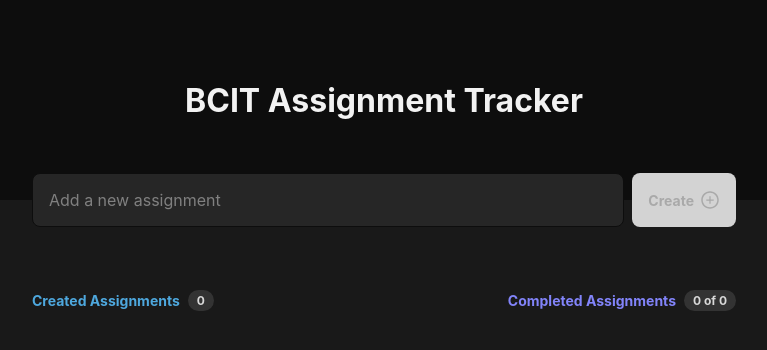
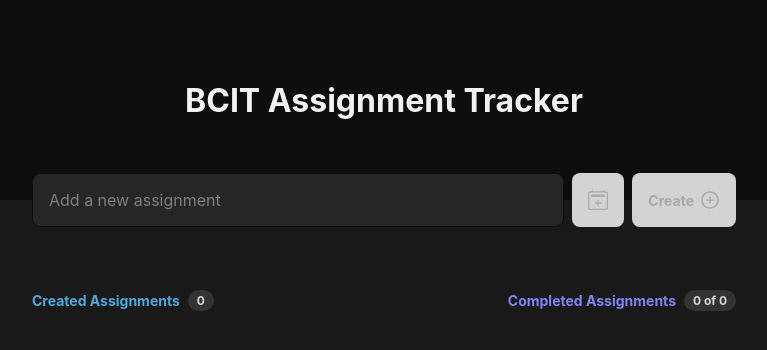
Before and after one commit to binybani/COMP3013-Front-End-Web-Dev-with-React, a React (Vite) app in the folder assignment-tracker/: page / in a window 1280 px wide. Shown: the top 350 px of the page, without its empty margins (256-1023 px from the left). Built offline with nearby package versions, Linux system fonts and the light colour scheme.

Commit message:
add calendar and due date

```diff
--- a/assignment-tracker/package.json
+++ b/assignment-tracker/package.json
@@ -11,7 +11,9 @@
   },
   "dependencies": {
     "@types/uuid": "^9.0.5",
+    "date-fns": "^2.30.0",
     "react": "^18.2.0",
+    "react-day-picker": "^8.9.0",
     "react-dom": "^18.2.0",
     "react-icons": "^4.8.0",
     "uuid": "^9.0.1"
--- a/assignment-tracker/src/App.tsx
+++ b/assignment-tracker/src/App.tsx
@@ -2,30 +2,61 @@
 import { Assignments } from "./components/Assignments";
 import { useState } from "react";
 import { v4 as uuidv4 } from 'uuid';
+import Calendar from "./components/Calendar";
+import { format, differenceInDays, setHours, setMinutes, setSeconds, setMilliseconds } from "date-fns";
 
 function App() {
   const [buttonState, setButtonState] = useState(true);
   const [enteredText, setEnteredText] = useState("");
-  const [enteredAssignments, setEnteredAssignments] = useState<{ id: string, text: string, isChecked: boolean }[]>([]);
+  const [enteredAssignments, setEnteredAssignments] = useState<{ id: string, text: string, isChecked: boolean, due: number }[]>([]);
   const [completedAssignments, setCompletedAssignments] = useState(0);
+  const [selectedDate, setSelectedDate] = useState<Date>();
+  // const [showCalendar, setShowCalendar] = useState(false);
+
+  function calculateRemainingDays(selectedDate: Date | undefined): number {
+    if (selectedDate && enteredText) {
+      const today = new Date();
+      console.log(today)
+      const selectedDateMidnight = setMilliseconds(setSeconds(setMinutes(setHours(selectedDate, 0), 0), 0), 0);
+      const todayMidnight = setMilliseconds(setSeconds(setMinutes(setHours(new Date(), 0), 0), 0), 0);
+      const remainingDays = differenceInDays(selectedDateMidnight, todayMidnight);
+      // const remainingDays = Math.ceil(differenceDays);
+
+      console.log("difference", remainingDays);
+      return remainingDays;
+    } else {
+      return 0; // 또는 다른 값을 반환하거나 에러 처리를 수행하세요.
+    }
+  }
+
 
   const inputHandler =(event: any) => {
-    if(event.target.value === "") {
+    if(event.target.value !== "" || selectedDate) {
+      setButtonState(false);
+    } else {
       setButtonState(true);
-    } else {
-      setButtonState(false);
     }
     setEnteredText(event.target.value);
   }
 
   const createAssignmentHandler = (event: any) => {
     event.preventDefault();
+    const dueDate = calculateRemainingDays(selectedDate);
+    if (selectedDate) {
       const newAssignment = {
         id: uuidv4(), // Generate a unique ID
         text: enteredText,
         isChecked: false,
+        due: dueDate,
       };
       setEnteredAssignments([...enteredAssignments, newAssignment]);    setEnteredText("");
+      setEnteredText("");
+      setSelectedDate(undefined);
+      setButtonState(true); // 입력 완료 후 버튼을 비활성화
+    } else {
+      alert('The date must be selected.')
+      console.log("날짜를 선택하세요")
+    }
   };
 
   return (
@@ -35,6 +66,8 @@
       createAssignmentHandler={createAssignmentHandler}
       buttonState={buttonState}
       enteredText={enteredText}
+      selectedDate={selectedDate}
+      setSelectedDate={setSelectedDate}
       />
       <Assignments
       setCompletedAssignments={setCompletedAssignments}
--- a/assignment-tracker/src/components/Assignment/index.tsx
+++ b/assignment-tracker/src/components/Assignment/index.tsx
@@ -3,7 +3,7 @@
 import { BsCheckCircleFill } from "react-icons/bs";
 
 type AssignmentProps = {
-  enteredAssignments: { id: string; text: string, isChecked: boolean }[];
+  enteredAssignments: { id: string; text: string, isChecked: boolean, due: number }[];
   deleteHandler: (assignmentKey: string) => void;
   checkButtonHandler: (assignmentKey: string) => void;
 }
@@ -28,7 +28,7 @@
                   )}
               </button>
               <p>{assignment.text}</p>
-              <p>{assignment.id}</p>
+              <p>Due: {assignment.due} days</p>
               <button onClick={()=>deleteHandler(assignment.id)} className={styles.deleteButton}>
                 <TbTrash size={20} />
               </button>
--- a/assignment-tracker/src/components/Assignments/index.tsx
+++ b/assignment-tracker/src/components/Assignments/index.tsx
@@ -4,8 +4,8 @@
 type AssignmentsProps = {
   completedAssignments: number;
   setCompletedAssignments: (completedAssignments: number) => void;
-  enteredAssignments: { id: string; text: string, isChecked: boolean }[];
-  setEnteredAssignments: React.Dispatch<React.SetStateAction<{ id: string; text: string; isChecked: boolean; }[]>>;
+  enteredAssignments: { id: string; text: string, isChecked: boolean, due: number }[];
+  setEnteredAssignments: React.Dispatch<React.SetStateAction<{ id: string; text: string; isChecked: boolean; due: number }[]>>;
 }
 
 export function Assignments(
--- /dev/null
+++ b/assignment-tracker/src/components/Calendar/calendar.module.css
@@ -0,0 +1,64 @@
+/* calendar.module.css */
+.calendarContainer {
+  position: relative;
+}
+
+/* .calendarButton button {
+  height: 100%;
+  padding: 0 16px;
+  background: #8284fa;
+  color: #fff;
+  border: none;
+  border-radius: 8px;
+  display: flex;
+  align-items: center;
+  gap: 6px;
+  font-weight: 700;
+  font-size: 14px;
+}
+
+.calendarButton button:disabled {
+  background: lightgray;
+  cursor: no-drop;
+  color: darkgray;
+} */
+
+.calendarButton:hover + .calendarWrapper {
+  transform: translateX(0);
+  opacity: 1;
+  display: block;
+}
+
+.calendarWrapper {
+  position: absolute;
+  top: 100%;
+  right: 0%;
+  display: none;
+  background-color: #262626;
+}
+
+.calendarWrapper button {
+  /* all: initial; */
+  /* background: #4a4a4a; */
+  background: initial;
+  /* color: #fff; */
+  /* border: none;
+  border-radius: 8px;
+  display: flex;
+  align-items: center;
+  gap: 6px;
+  font-weight: 700;
+  font-size: 14px; */
+}
+
+.calendarWrapper button:hover {
+  /* all: initial; */
+
+  /* background: #8284fa; */
+  color: #000;
+}
+
+.calendarWrapper:hover {
+  opacity: 1;
+  display: block;
+}
--- /dev/null
+++ b/assignment-tracker/src/components/Calendar/index.tsx
@@ -0,0 +1,69 @@
+import styles from "./calendar.module.css";
+import {DayPicker} from 'react-day-picker';
+import 'react-day-picker/dist/style.css'
+import { BsCalendar2Plus } from "react-icons/bs";
+import { format } from "date-fns";
+import { useState } from "react";
+
+type CalendarProps = {
+  // inputHandler: (event: any) => void;
+  buttonState: boolean;
+  selectedDate: Date | undefined;
+  setSelectedDate: (selectedDate: Date | undefined) => void;
+}
+export default function Calendar(
+  {
+    // inputHandler,
+    buttonState,
+    selectedDate,
+    setSelectedDate
+  }: CalendarProps) {
+  const [showCalendar, setShowCalendar] = useState(false);
+  const handleIconClick = (event: React.MouseEvent) => {
+    event.preventDefault();
+  };
+
+  const handleDayClick = (date: Date) => {
+    setSelectedDate(date);
+  };
+  const handleMouseEnter = () => {
+    if (!buttonState) {
+      setShowCalendar(true);
+    }
+  };
+
+  const handleMouseLeave = () => {
+    setShowCalendar(false);
+  };
+
+  return (
+  <div className={styles.calendarContainer}>
+    <button
+      onMouseEnter={handleMouseEnter}
+      onMouseLeave={handleMouseLeave}
+      onClick={handleIconClick}
+      disabled={buttonState}
+      className={styles.calendarButton}
+    >
+      <BsCalendar2Plus size={20}/>
+    </button>
+    {showCalendar && (
+        <div
+        onMouseEnter={handleMouseEnter}
+        onMouseLeave={handleMouseLeave}
+        className={styles.calendarWrapper}
+        >
+          <DayPicker
+            mode="single"
+            selected={selectedDate}
+            onDayClick={handleDayClick}
+            // modifiers={{
+            //   selectedDay: (d) => d.getDate() === selectedDate?.getDate(),
+            //   unselectedDay: (d) => d.getDate() !== selectedDate?.getDate(),
+            // }}
+          />
+        </div>
+      )}
+  </div>
+  );
+}
--- a/assignment-tracker/src/components/Header/index.tsx
+++ b/assignment-tracker/src/components/Header/index.tsx
@@ -1,14 +1,25 @@
 import styles from "./header.module.css";
 import { AiOutlinePlusCircle } from "react-icons/ai";
 import { uppercase } from "../../helpers/stringHelpers";
+import Calendar from "../Calendar"
 
 type HeaderProps = {
   inputHandler: (event: any) => void;
   createAssignmentHandler: (event: any) => void;
   buttonState: boolean;
   enteredText: string;
+  selectedDate: Date | undefined;
+  setSelectedDate: (selectedDate: Date | undefined )=>void;
 }
-export function Header({inputHandler, createAssignmentHandler, buttonState, enteredText}: HeaderProps) {
+export function Header(
+  {
+    inputHandler,
+    createAssignmentHandler,
+    buttonState,
+    enteredText,
+    selectedDate,
+    setSelectedDate
+  }: HeaderProps) {
   return (
     <header className={styles.header}>
       {/* This is simply to show you how to use helper functions */}
@@ -20,6 +31,12 @@
         type="text"
         value={enteredText}
         />
+        <Calendar
+          // inputHandler={inputHandler}
+          buttonState={buttonState}
+          selectedDate={selectedDate}
+          setSelectedDate={setSelectedDate}
+        />
         <button onClick={createAssignmentHandler} type="button" disabled={buttonState}>
           Create <AiOutlinePlusCircle size={20} />
         </button>
```
Also changed, not shown: 1 other file (tests, documents, lock files or other folders). Lines whose indentation alone changed are shown as unchanged.
